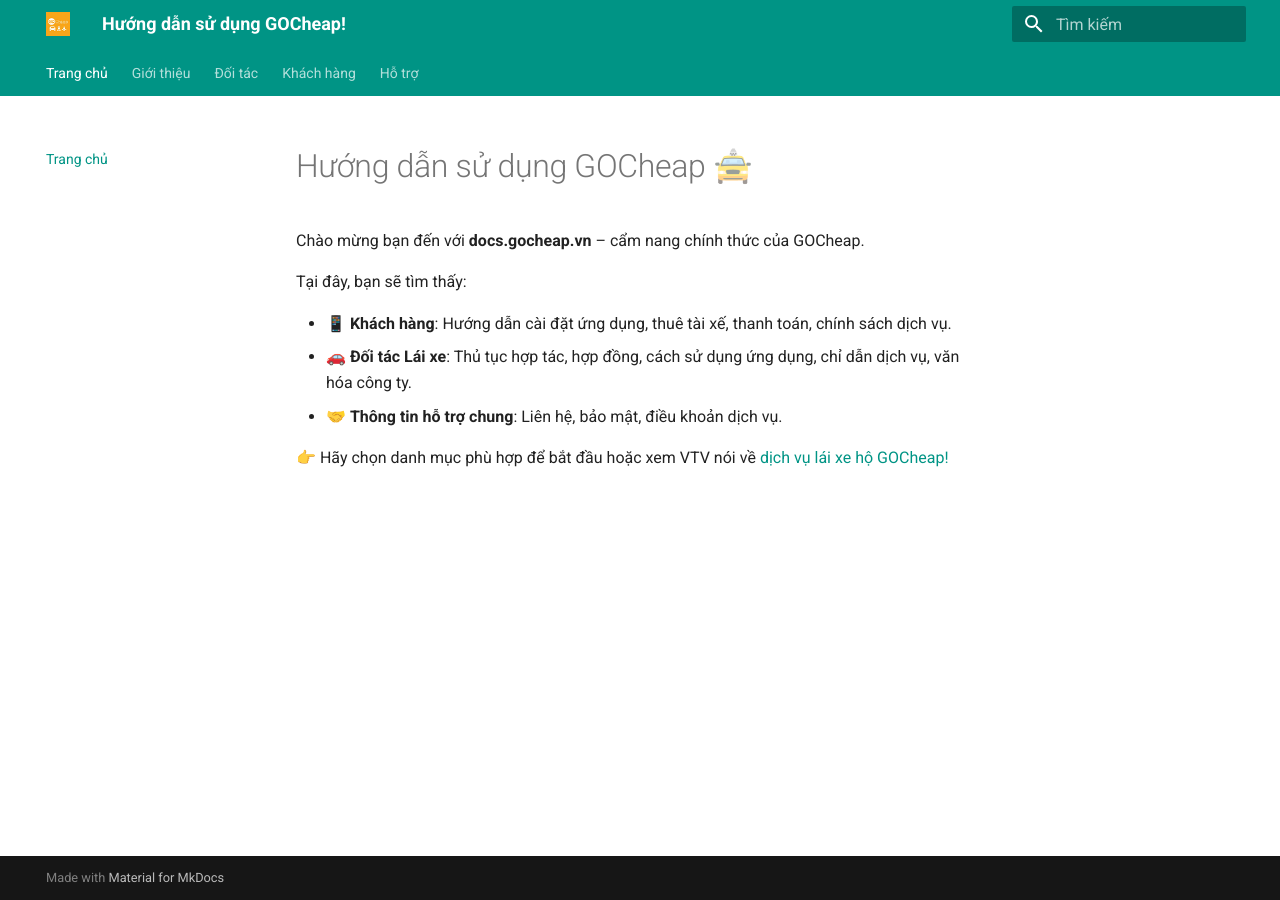
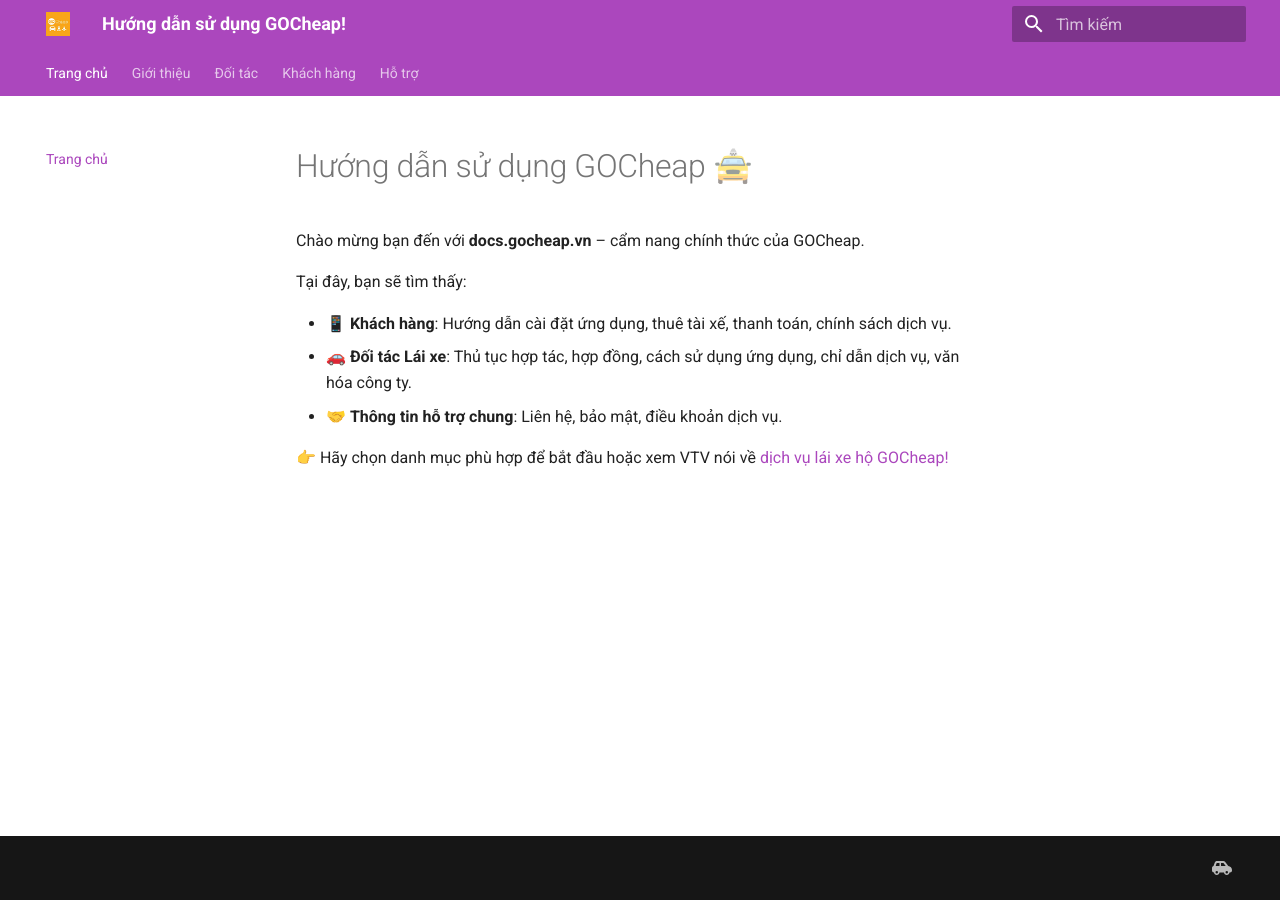
Before and after one commit to gocheapvn/gocheap-docs, an MkDocs documentation site: the page built from docs/index.md, in a window 1280 px wide. Built offline with MkDocs 1.6.1 and Material for MkDocs 9.7.7, drawn with Linux system fonts in a browser that asks for light colours.

Commit message:
cap nhap logo

```diff
--- a/mkdocs.yml
+++ b/mkdocs.yml
@@ -1,10 +1,10 @@
 site_name: Hướng dẫn sử dụng GOCheap!
-site_url: https://gocheap.vn/driverx
+site_url: https://gocheap.vn
 site_description: Cẩm nang hướng dẫn sử dụng GOCheap dành cho đối tác tài xế và khách hàng
 theme:
   name: material
   palette:
-    primary: teal
+    primary: purple
     accent: orange
   language: vi
   logo: images/gocheap-logo.png
@@ -33,3 +33,10 @@
       - Liên hệ: ho-tro/lien-he.md
       - Bảo mật: ho-tro/bao-mat.md
       - Điều khoản: ho-tro/dieu-khoan.md
+
+extra:
+  generator: false  # Tắt dòng "Made with MkDocs" mặc định
+  social:
+    - icon: fontawesome/solid/car-side  # Biểu tượng xe (tùy chọn)
+      link: https://gocheap.vn/driverx
+      name: Dịch vụ lái xe hộ GOCheap!
```
